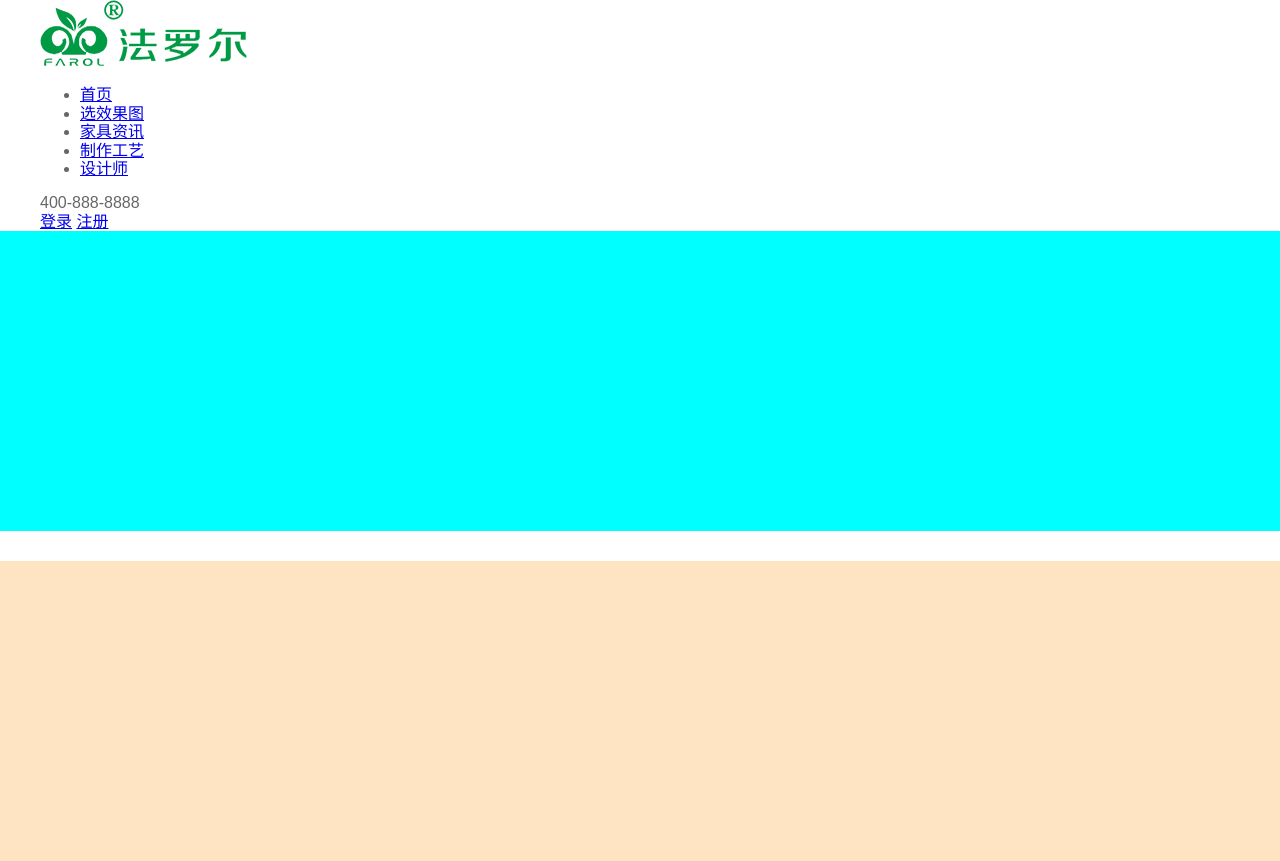
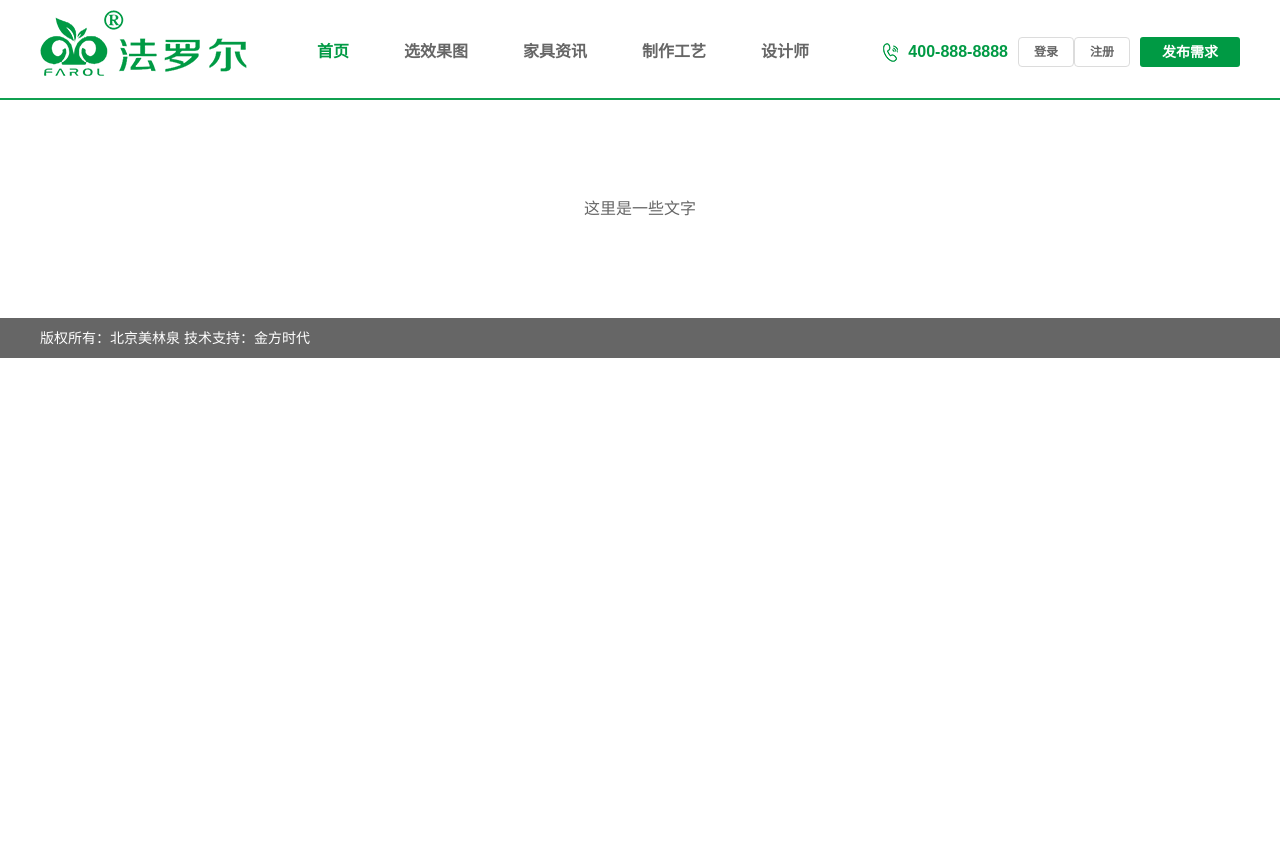
Before and after one commit to cl-zhang-lab/m-meilinquan, a plain HTML site: page public-page.html in a window 1280 px wide. After the commit the page ends 800 px from the top, so only its background shows below. Drawn offline with Linux system fonts and the light colour scheme.

Commit message:
网站框架提交

```diff
--- a/css/common.css
+++ b/css/common.css
@@ -2,8 +2,22 @@
 /* CSS Document */
 @import 'normalize.css';
 
+ul,ol{
+    padding-left:0;
+    list-style-type:none;
+}
+
+a {
+    text-decoration: none;
+}
+a:hover,
+a:focus {
+    text-decoration: none;
+}
+*:focus {outline: none;}
+
 /*common*/
-*:focus {outline: none;}
+
 
 /* display */
 .dn { display: none; }
--- /dev/null
+++ b/css/style.less
@@ -0,0 +1,160 @@
+@import 'web-style_zcl.css';
+@import 'web-style_yhq.css';
+
+/*---------------------------------  public  --------------------------------*/
+
+body {
+  font-family: "Microsoft YaHei", sans-serif;
+  min-width: 1200px;
+  background: #fff;
+  color: #666666;
+}
+
+html, body {
+  height: 100%;
+  min-height: 100%;
+  width: 100%;
+  min-width: 1200px;
+}
+
+/* 图片自适应 */
+img {
+  max-width: 100%;
+  height: auto;
+  width: auto \9;
+  /* ie8 */
+  -ms-interpolation-mode: bicubic;
+  /*为了照顾ie图片缩放失真*/
+  border: none;
+}
+
+.container {
+  width: 1200px;
+  margin-left: auto;
+  margin-right: auto;
+  min-width: 1200px;
+}
+
+.warp {
+  width: 100%;
+  min-width: 1200px;
+}
+
+/*header*/
+.header {
+  height: 98px;
+  border-bottom: 2px solid #10a050;
+  background-color: #fff;
+
+  .header-logo {
+    padding-top: 10px;
+    float: left;
+  }
+  .header-nav {
+    margin-left: 70px;
+    float: left;
+    margin-top: 30px;
+    li {
+      float: left;
+      margin-right: 55px;
+      &:last-child {
+        margin-right: 0;
+      }
+      a {
+        display: block;
+        font-size: 16px;
+        line-height: 44px;
+        color: #666666;
+        font-weight: bold;
+      }
+      &:hover,&.active {
+        a {
+          color: #009a44;
+        }
+      }
+    }
+  }
+  .header-other {
+    float: right;
+    font-weight: bold;
+    padding-top: 37px;
+    .other-tel {
+      background: url("../images/tel.png") no-repeat left center;
+      padding-left: 25px;
+      font-size: 16px;
+      line-height: 30px;
+      color: #009a44;
+      float: left;
+    }
+    .other-group {
+      margin-left: 10px;
+      float: left;
+
+      a {
+        display: block;
+        width: 54px;
+        height: 28px;
+        line-height: 28px;
+        text-align: center;
+        background-color: #ffffff;
+        border-radius: 4px;
+        border: solid 1px #dcdcdc;
+        float: left;
+        font-size: 12px;
+        color: #666666;
+      }
+    }
+    .other-a {
+      width: 100px;
+      height: 30px;
+      line-height: 30px;
+      text-align: center;
+      background-color: #009a44;
+      border-radius: 3px;
+      float: left;
+      font-size: 14px;
+      color: #ffffff;
+      margin-left: 10px;
+    }
+  }
+}
+
+/*footer*/
+.footer {
+  .footer-info {
+
+  }
+  .footer-copy {
+    background-color: #666666;
+    line-height: 24px;
+    padding-top: 8px;
+    padding-bottom: 8px;
+    color: #fff;
+    font-size: 14px;
+    a {
+      color: #fff;
+    }
+  }
+}
+
+
+/*page*/
+.page {
+
+}
+
+/*bread-crumbs*/
+.bread-crumbs {
+
+}
+
+
+/*other-main*/
+.other-main {
+
+}
+
+/*member-main*/
+.member-main {
+
+}
--- a/css/web-style_zcl.less
+++ /dev/null
@@ -1,4 +0,0 @@
-.demo_zcl{
-  height: 300px;
-  background-color: aqua;
-}
--- a/public-page.html
+++ b/public-page.html
@@ -6,7 +6,6 @@
     <meta http-equiv="X-UA-Compatible" content="IE=edge">
     <meta name="viewport" content="width=device-width, initial-scale=1,user-scalable=no">
     <title>美林泉</title>
-
     <link href="css/common.css" rel="stylesheet">
     <link href="css/style.css" rel="stylesheet">
     <script src="js/jquery.min.js" type="text/javascript"></script>
@@ -16,9 +15,9 @@
 <body>
 <header class="header">
     <div class="container fix">
-        <div class="logo"><a href="#"><img src="images/logo.png" alt=""></a></div>
-        <ul class="nav">
-            <li><a href="#">首页</a></li>
+        <div class="header-logo"><a href="#"><img src="images/logo.png" alt=""></a></div>
+        <ul class="header-nav">
+            <li class="active"><a href="#">首页</a></li>
             <li><a href="#">选效果图</a></li>
             <li><a href="#">家具资讯</a></li>
             <li><a href="#">制作工艺</a></li>
@@ -28,15 +27,26 @@
             <div class="other-tel">
                 400-888-8888
             </div>
-            <div class="other-group">
+            <div class="other-group fix">
                 <a href="#" class="a-s a-login">登录</a>
                 <a href="#" class="a-s a-reg">注册</a>
             </div>
-            <a href="" class="other-a"></a>
+            <a href="javascript:;" class="other-a">发布需求</a>
         </div>
     </div>
 </header>
-<div class="demo_zcl mb30"></div>
-<div class="demo_yhq mb30"></div>
+<!--header end-->
+<div style="padding-top: 100px; padding-bottom: 100px; text-align: center">这里是一些文字</div>
+<footer class="footer">
+    <div class="footer-info">
+        <div class="container"></div>
+    </div>
+    <div class="footer-copy">
+        <div class="container">
+            版权所有：北京美林泉 <a href="#">技术支持：金方时代</a>
+        </div>
+    </div>
+</footer>
+<!--footer end-->
 </body>
 </html>
```
Also changed, not shown: css/style.css, css/web-style_zcl.css (deleted), images/tel.png (added), 2 other files.
